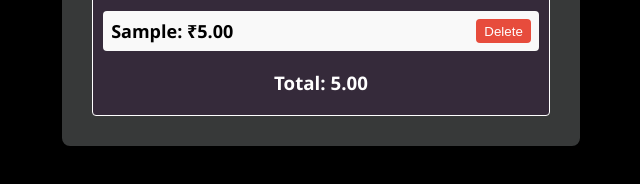
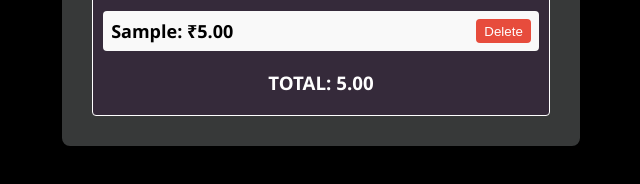
Before and after one commit to bldxspark/expensetracker, a plain HTML site: page index.html in a window 1280 px wide. Both pictures are taken after typing "Sample", "5" into the empty fields and a click on the button "Add". Shown: the part 442-626 px from the top of the page, 319-959 px from the left. Drawn offline with Linux system fonts and the light colour scheme.

Commit message:
Update index.html

```diff
--- a/index.html
+++ b/index.html
@@ -22,7 +22,7 @@
             <h1>Expenses</h1>
             <ul id="expense_list">
             </ul>
-            <h3>Total: <span id="total">0</span></h3>
+            <h3>TOTAL: <span id="total">0</span></h3>
         </div>
         <p id="errormsg" class="hidden"></p>
     </div>
```
